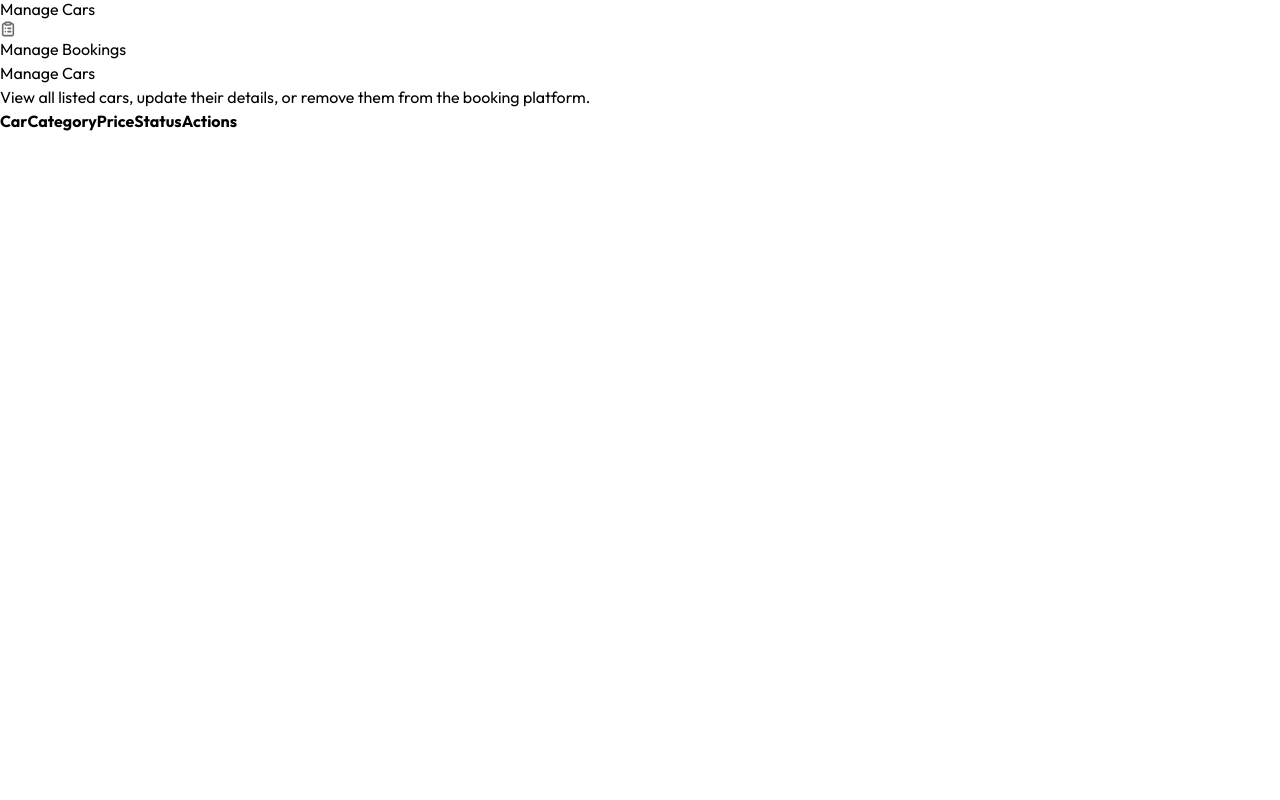
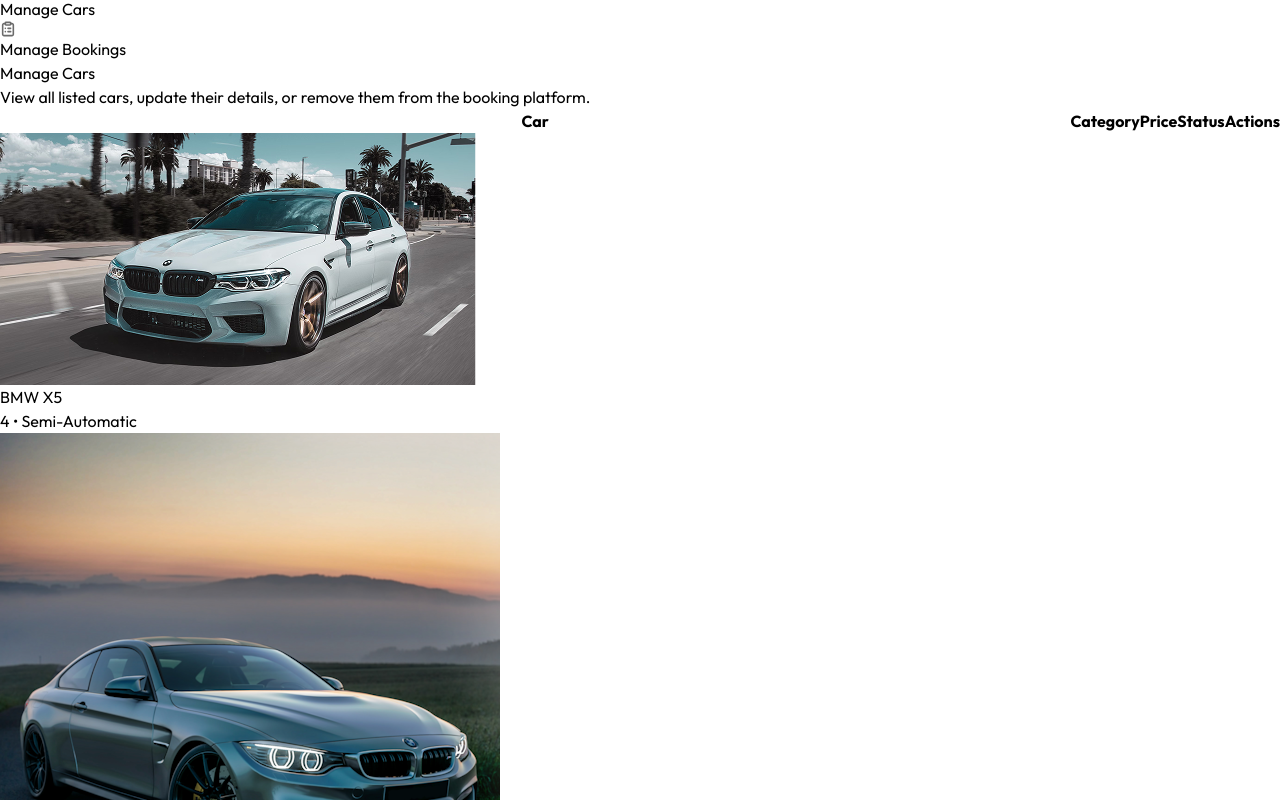
Before and after one commit to natitam1/car-rental-app, a React (Vite) app in the folder client/: page /owner/manage-cars in a window 1280 px wide. Shown: the part 600-1400 px from the top of the page. Before the commit the page ends 800 px from the top, so only its background shows below. Built offline with nearby package versions, Linux system fonts and the light colour scheme.

Commit message:
Add cars data with image

```diff
--- a/client/src/pages/owner/ManageCars.jsx
+++ b/client/src/pages/owner/ManageCars.jsx
@@ -29,6 +29,27 @@ const ManageCars = () => {
               <th className="p-3 font-medium">Actions</th>
             </tr>
           </thead>
+          <tbody>
+            {cars.map((car, index) => (
+              <tr key={index} className="border-t border-borderColor">
+                <td className="p-3 flex items-center gap-3">
+                  <img
+                    src={car.image}
+                    className="h-12 w-12 aspect-square rounded-md object-cover"
+                    alt=""
+                  />
+                  <div className="max-md:hidden">
+                    <p className="font-medium">
+                      {car.brand} {car.model}
+                    </p>
+                    <p className="text-xs text-gray-500">
+                      {car.seating_capacity} • {car.transmission}
+                    </p>
+                  </div>
+                </td>
+              </tr>
+            ))}
+          </tbody>
         </table>
       </div>
     </div>
```
